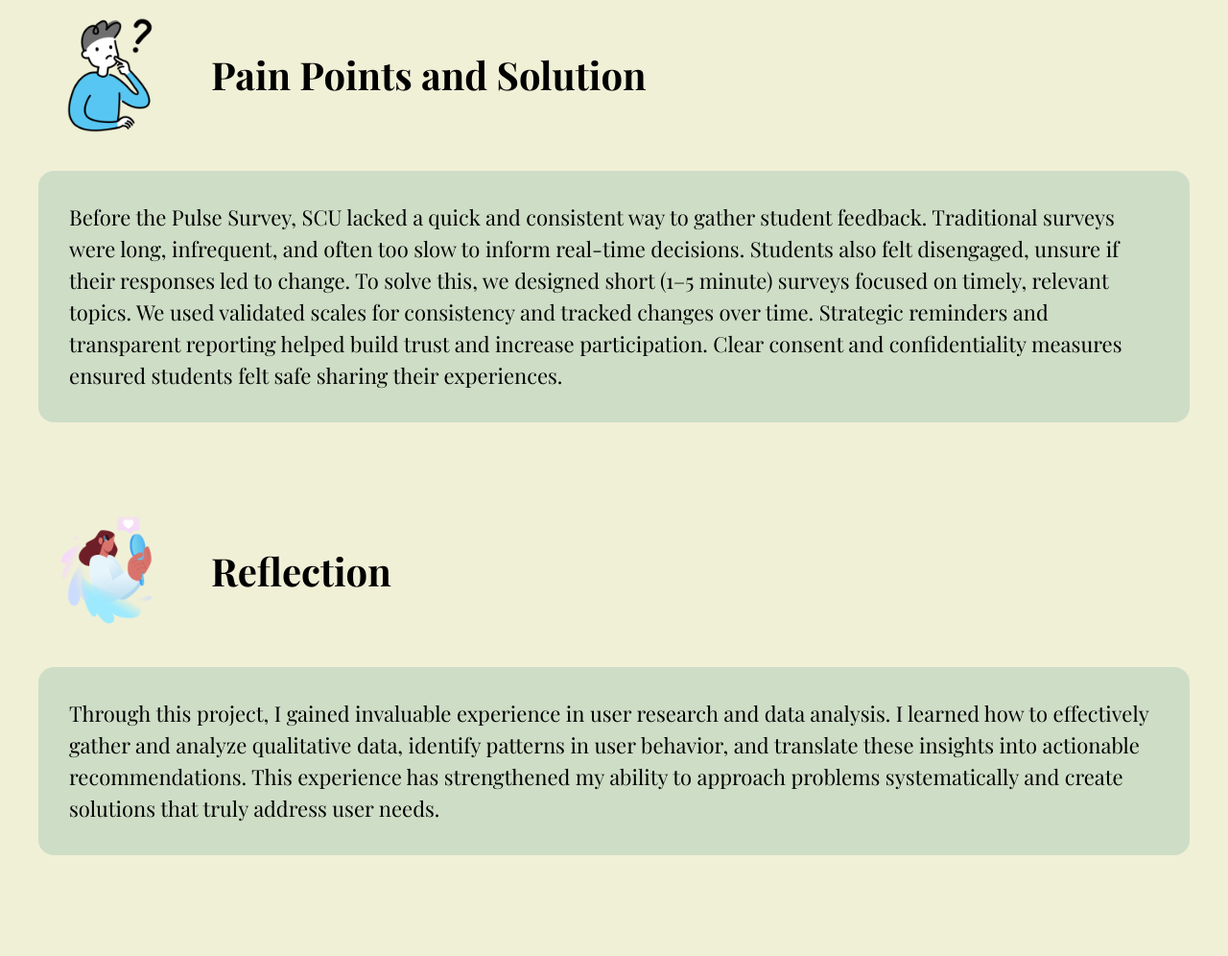
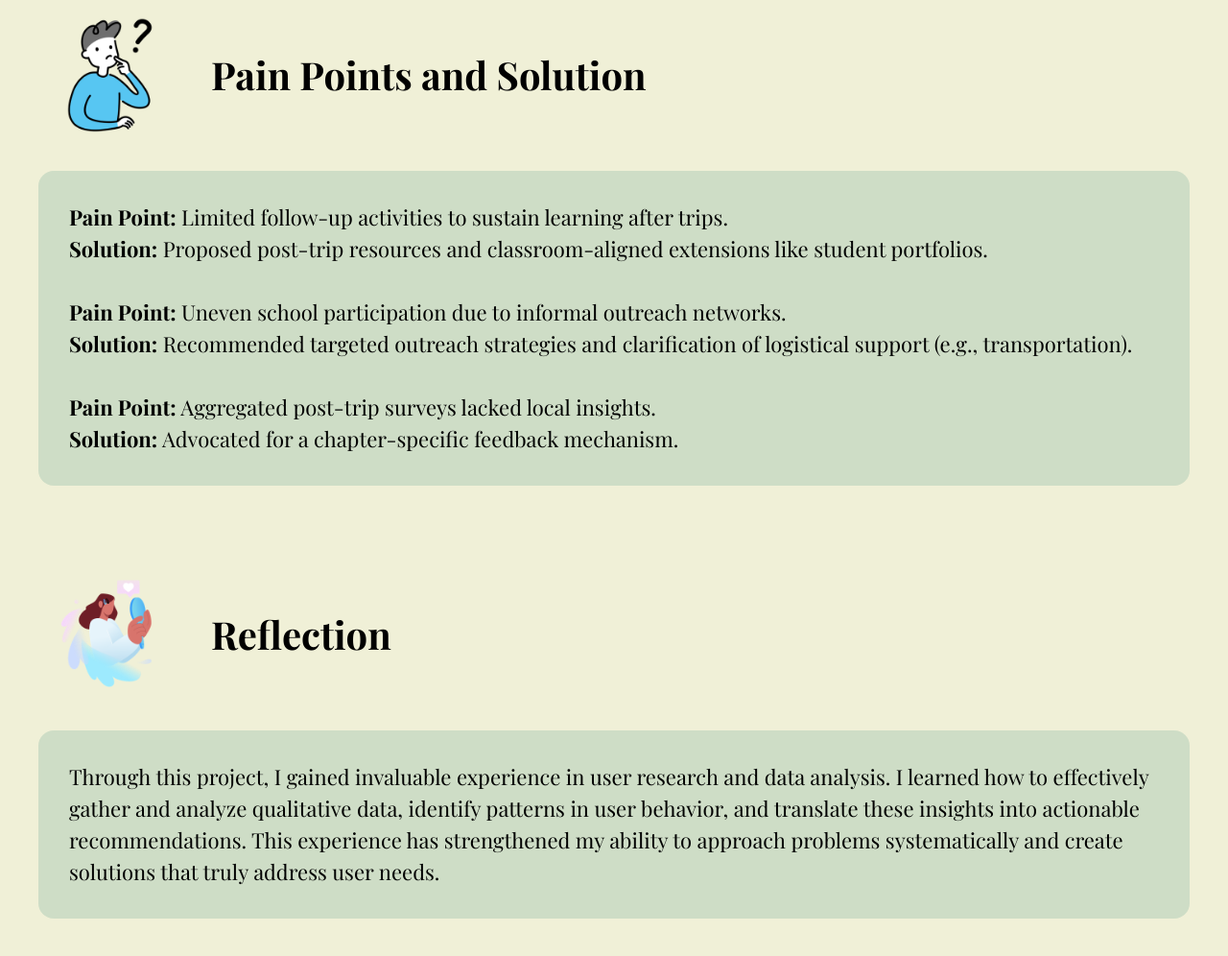
Before and after one commit to ckuo819/ckuo819.github.io, a plain HTML site: page projects/proj3.html in a window 1280 px wide. Shown: the part 3696-4692 px from the top of the page at 96% size. Before the commit the page ends 4647 px from the top, so only its background shows below. Drawn offline with nearby package versions, Linux system fonts and the light colour scheme.

Commit message:
更新 proj3.html：优化 Pain Points and Solution 部分的内容展示

```diff
--- a/projects/proj3.html
+++ b/projects/proj3.html
@@ -85,7 +85,12 @@
                 <h2 class="section-title">Pain Points and Solution</h2>
             </div>
             <div class="content-box">
-                <p>Before the Pulse Survey, SCU lacked a quick and consistent way to gather student feedback. Traditional surveys were long, infrequent, and often too slow to inform real-time decisions. Students also felt disengaged, unsure if their responses led to change. To solve this, we designed short (1–5 minute) surveys focused on timely, relevant topics. We used validated scales for consistency and tracked changes over time. Strategic reminders and transparent reporting helped build trust and increase participation. Clear consent and confidentiality measures ensured students felt safe sharing their experiences.</p>
+                <p><strong>Pain Point:</strong> Limited follow-up activities to sustain learning after trips.<br/>
+                <strong>Solution:</strong> Proposed post-trip resources and classroom-aligned extensions like student portfolios.<br/><br/>
+                <strong>Pain Point:</strong> Uneven school participation due to informal outreach networks.<br/>
+                <strong>Solution:</strong> Recommended targeted outreach strategies and clarification of logistical support (e.g., transportation).<br/><br/>
+                <strong>Pain Point:</strong> Aggregated post-trip surveys lacked local insights.<br/>
+                <strong>Solution:</strong> Advocated for a chapter-specific feedback mechanism.</p>
             </div>
         </section>
 
```
